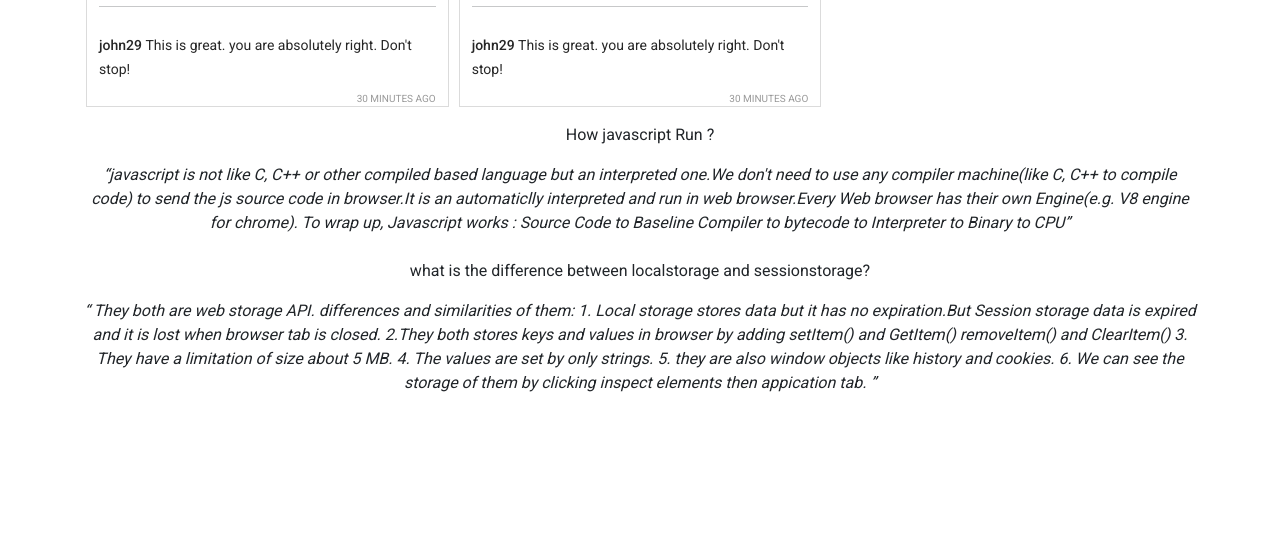
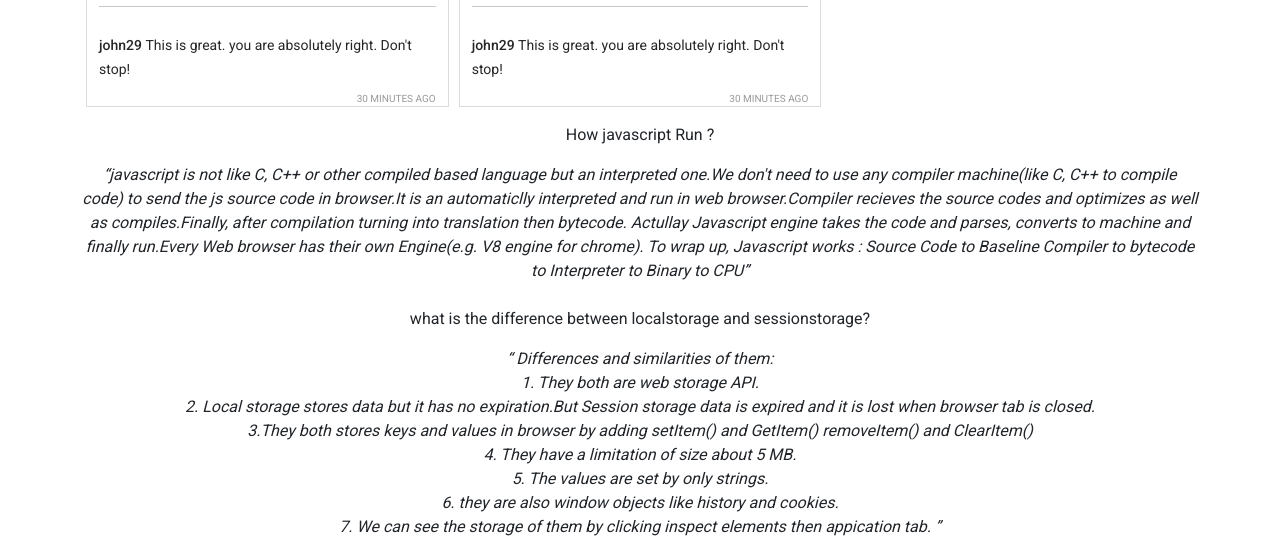
Before and after one commit to developermkarim/debugging-project-p.hero, a plain HTML site: page index.html in a window 1280 px wide. Shown: the part 1425-1964 px from the top of the page. Before the commit the page ends 1820 px from the top, so only its background shows below. Drawn offline with nearby package versions, Linux system fonts and the light colour scheme.

Commit message:
updated the answers of questios

```diff
--- a/index.html
+++ b/index.html
@@ -86,7 +86,8 @@
                 <p>How javascript Run ?</p>
             </div>
             <div class="first-answer">
-                <q>javascript is not like C, C++ or other compiled based language but an interpreted one.We don't need to use any compiler machine(like C, C++ to compile code) to send the js source code in browser.It is an automaticlly interpreted and run in web browser.Every Web browser has their own Engine(e.g. V8 engine for chrome). To wrap up, Javascript works : Source Code to Baseline Compiler to bytecode to Interpreter to Binary to CPU</q>
+                <q>javascript is not like C, C++ or other compiled based language but an interpreted one.We don't need to use any compiler machine(like C, C++ to compile code) to send the js source code in browser.It is an automaticlly interpreted and run in web browser.Compiler recieves the source codes and optimizes as well as compiles.Finally, after compilation turning into translation then bytecode.
+                    Actullay Javascript engine takes the code and parses, converts to machine and finally run.Every Web browser has their own Engine(e.g. V8 engine for chrome). To wrap up, Javascript works : Source Code to Baseline Compiler to bytecode to Interpreter to Binary to CPU</q>
             </div>
 <br>
 
@@ -94,13 +95,14 @@
                 <p>what is the difference between localstorage and sessionstorage?</p>
             </div>
             <div class="second-answer">
-                <q> They both are web storage API. differences and similarities of them:
-                    1. Local storage stores data but it has no expiration.But Session storage data is expired and it is lost when browser tab is closed.
-                    2.They both stores keys and values in browser by adding setItem() and GetItem() removeItem() and ClearItem()
-                    3. They have a limitation of size about 5 MB.
-                    4. The values are set by only strings.
-                    5. they are also window objects like history and cookies.
-                    6. We can see the storage of them by clicking inspect elements then appication tab.
+                <q> Differences and similarities of them: <br>
+                    1. They both are web storage API. <br>
+                    2. Local storage stores data but it has no expiration.But Session storage data is expired and it is lost when browser tab is closed. <br>
+                    3.They both stores keys and values in browser by adding setItem() and GetItem() removeItem() and ClearItem() <br>
+                    4. They have a limitation of size about 5 MB. <br>
+                    5. The values are set by only strings. <br>
+                    6. they are also window objects like history and cookies. <br>
+                    7. We can see the storage of them by clicking inspect elements then appication tab.
                 </q>
             </div>
 
```
